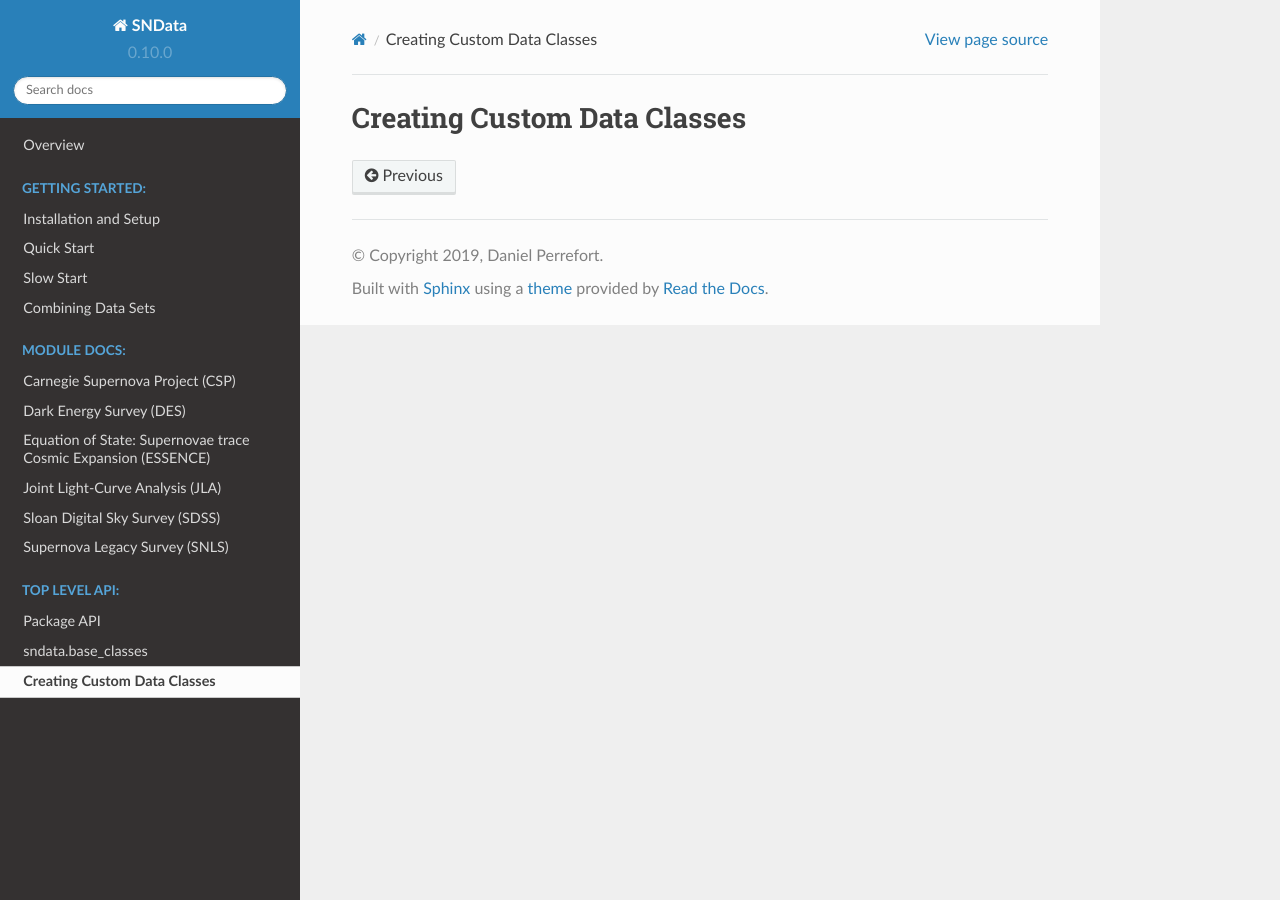
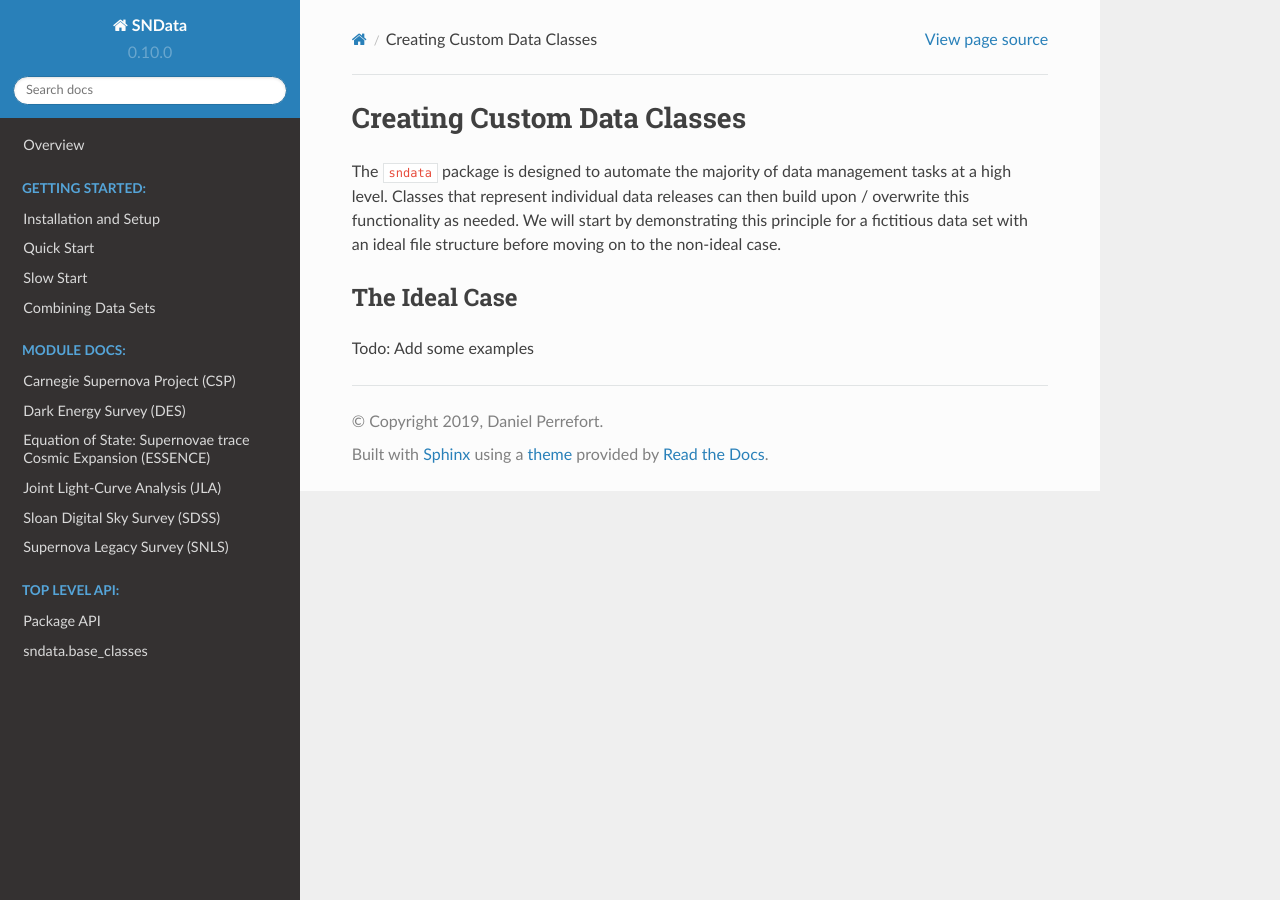
Before and after one commit to sncosmo/SNData, a Sphinx documentation site: the page built from docs/source/package_api/custom_classes.rst, in a window 1280 px wide. Built offline with Sphinx 7.4.7 and the Read the Docs theme 2.0.0, drawn with Linux system fonts in a browser that asks for light colours.

Commit message:
Even more doc updates

```diff
--- a/docs/source/index.rst
+++ b/docs/source/index.rst
@@ -116,4 +116,3 @@ Available Data
 
    package_api/sndata
    package_api/base_classes
-   package_api/custom_classes
--- a/docs/source/package_api/custom_classes.rst
+++ b/docs/source/package_api/custom_classes.rst
@@ -2,3 +2,14 @@
 
 Creating Custom Data Classes
 ============================
+
+The ``sndata`` package is designed to automate the majority of data management
+tasks at a high level. Classes that represent individual data releases can then
+build upon / overwrite this functionality as needed. We will start by
+demonstrating this principle for a fictitious data set with an ideal file
+structure before moving on to the non-ideal case.
+
+The Ideal Case
+--------------
+
+Todo: Add some examples
```
